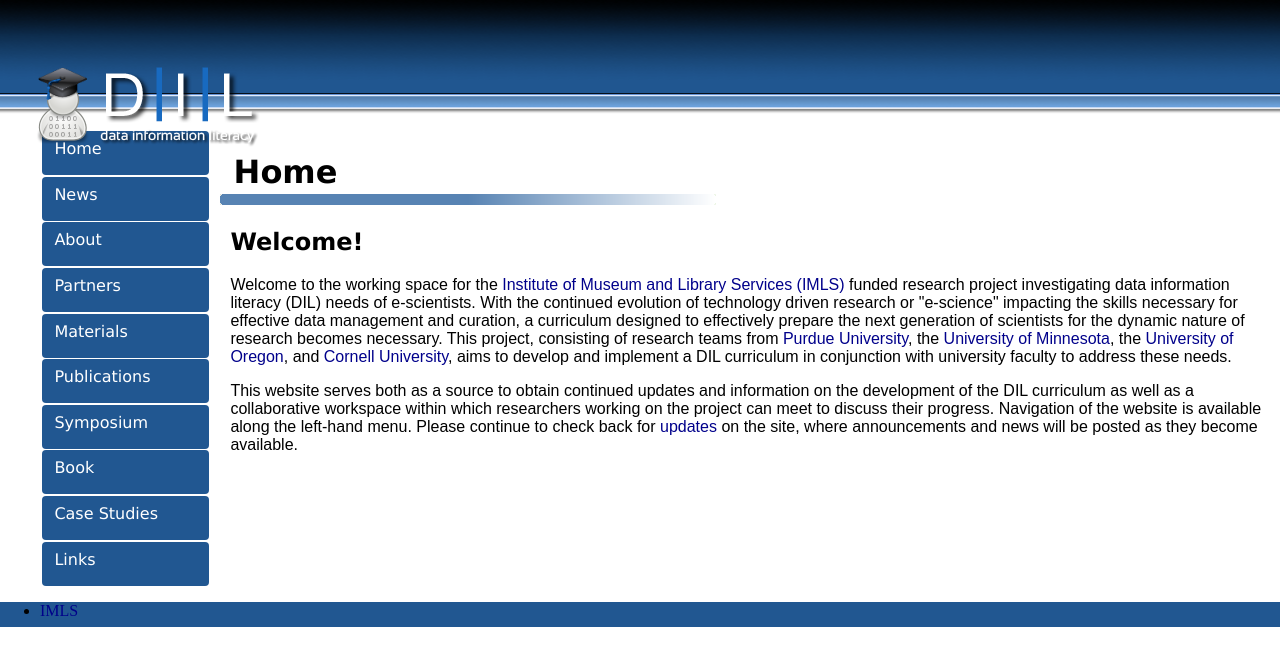
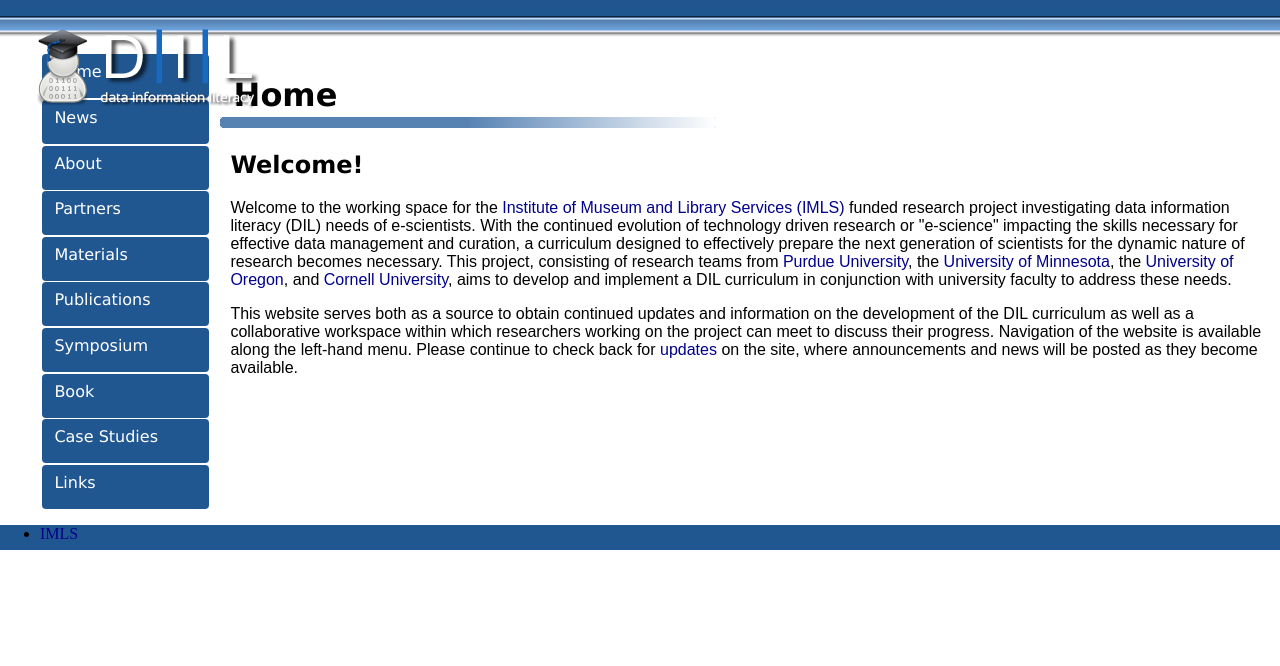
Before and after one commit to datainfolit/datainfolit, a Jekyll site: the page built from index.html, in a window 1280 px wide. Shown: the top 666 px of the page. Built offline with Jekyll 4.4.1, drawn with Linux system fonts in a browser that asks for light colours.

Commit message:
Update main.css

```diff
--- a/css/main.css
+++ b/css/main.css
@@ -88,8 +88,8 @@
     background: url('../images/header5.png') repeat-x bottom;
     width: 100%;
     height: 1vw;
-    padding-top: 4vw;
-    padding-bottom: 4vw;
+    padding-top: 1vw;
+    padding-bottom: 1vw;
     padding-left: 2vw;
     padding-right: 2vw;
 }
```
